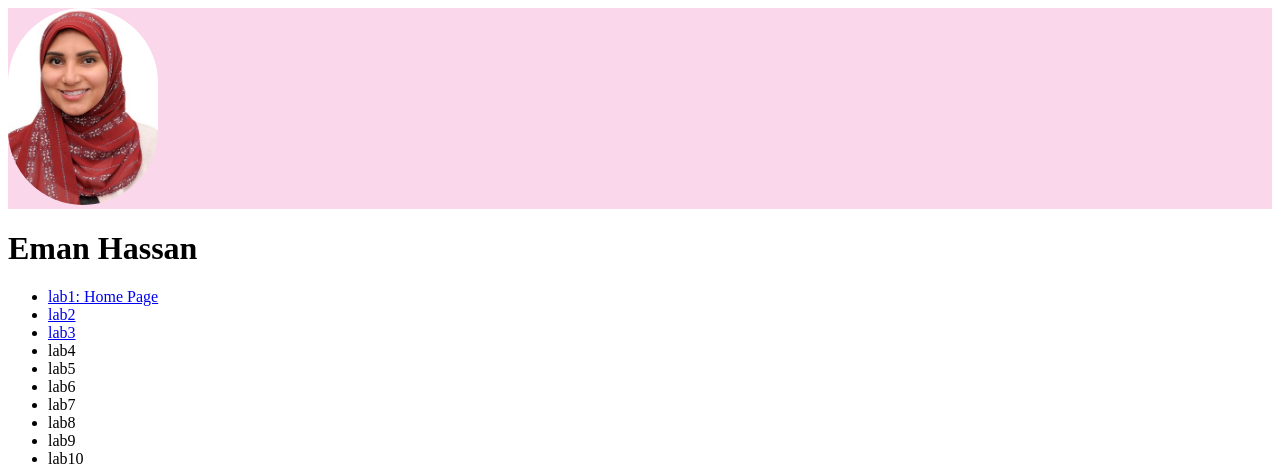
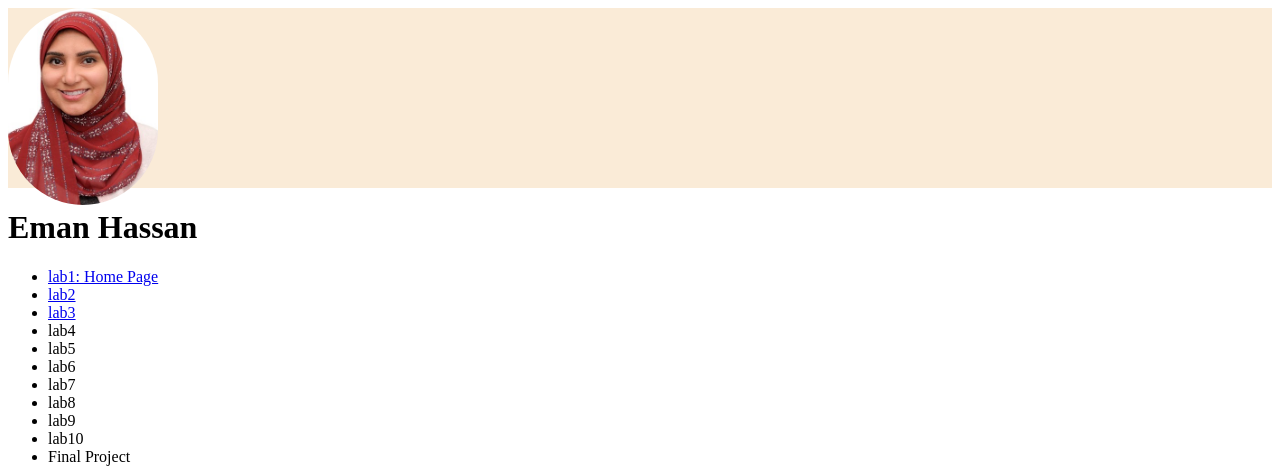
Before and after one commit to emanhassan2/emanhassan2.github.io, a plain HTML site: page index.html in a window 1280 px wide. Shown: the top 468 px of the page. Drawn offline with Linux system fonts and the light colour scheme.

Commit message:
Update style.css

```diff
--- a/css/style.css
+++ b/css/style.css
@@ -2,13 +2,13 @@ img {
     width: 150px;
     border-radius: 75px;
   }
-  /* .topdiv {
+   .topdiv {
     background-color: #faebd7;
     height: 180px;
     width: 100%;
-  } */
+  }
   #x {
-    background-color: #fad7eb;
+    background-color: #faebd7;
   }
   .bottomdiv {
     background-color: #faebd7;
```
